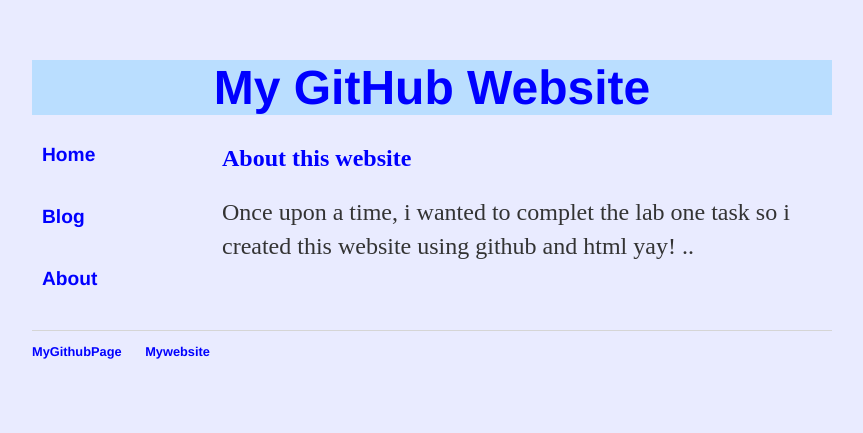
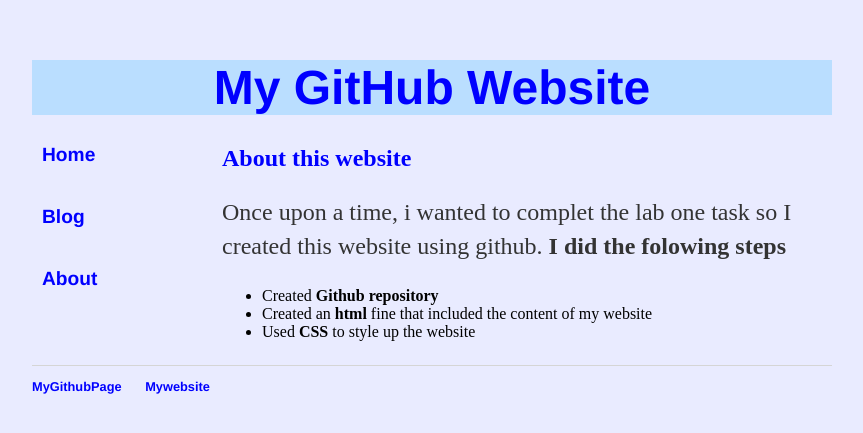
Before and after one commit to KagoPrezRantsho/KagoPrezRantsho.github.io, a Jekyll site: the page built from about/index.html, in a window 1280 px wide. Shown: the top 433 px of the page, without its empty margins (208-1071 px from the left). Built offline with Jekyll 4.4.1, drawn with Linux system fonts in a browser that asks for light colours.

Commit message:
Update index.html

```diff
--- a/about/index.html
+++ b/about/index.html
@@ -3,4 +3,11 @@ layout: default
 title: Web Programming
 ---
 <h2>About this website</h2>
-<p>Once upon a time, i wanted to complet the lab one task so i created this website using github and html yay! ..</p>
+<p>Once upon a time, i wanted to complet the lab one task so I created this website using github.
+  <b>I did the folowing steps</b>
+<ul>
+  <li>Created <b>Github repository</b></li>
+  <li>Created an <b>html</b> fine that included the content of my website</li>
+  <li>Used <b>CSS</b> to style up the website</li>
+</ul>
+</p>
```
